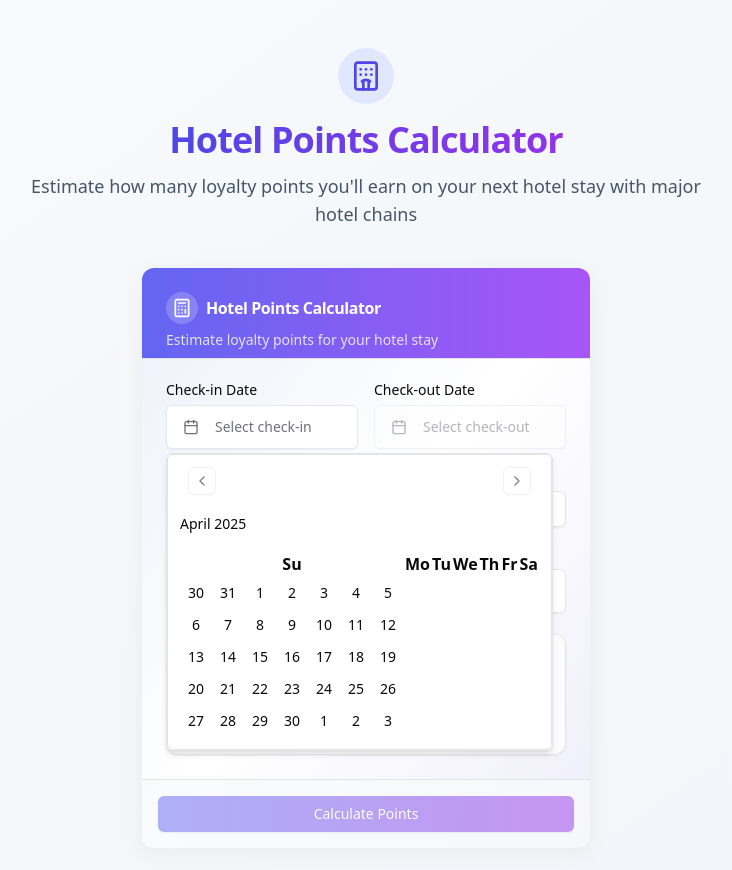
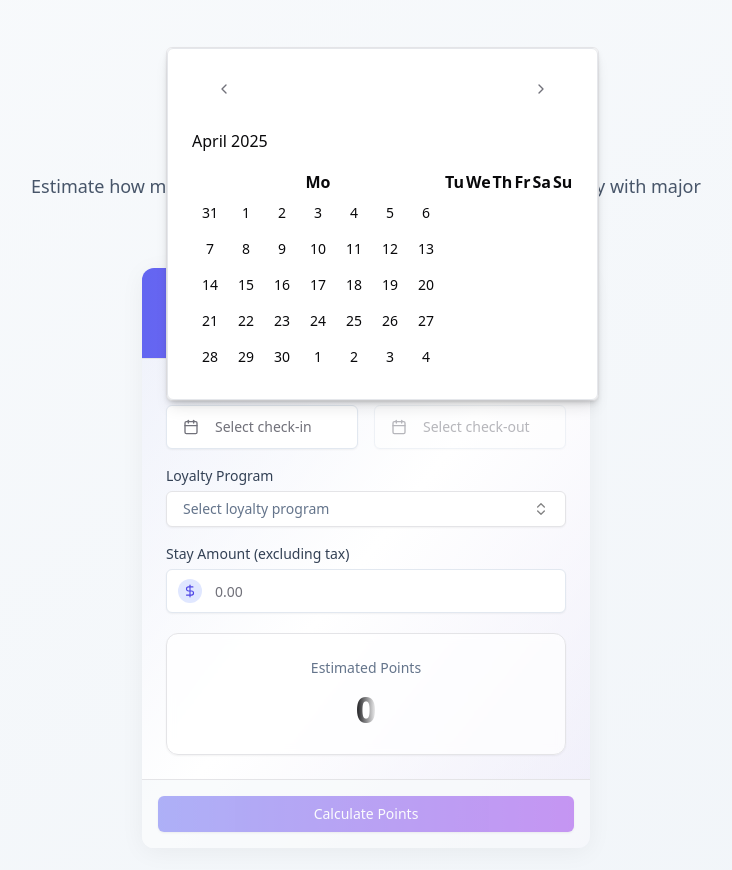
Before and after one commit to Code-Hugo/hotel-points-app, a React (Vite) app: page / in a window 1280 px wide. Both pictures are taken after a click on the button "Select check-in". Shown: the top 870 px of the page, without its empty margins (274-1006 px from the left). Built offline with nearby package versions, Linux system fonts and the light colour scheme.

Commit message:
Redesign calendar component for improved UI/UX

```diff
--- a/src/components/ui/calendar.tsx
+++ b/src/components/ui/calendar.tsx
@@ -3,6 +3,7 @@
 import * as React from "react"
 import { ChevronLeft, ChevronRight } from "lucide-react"
 import { DayPicker, useNavigation } from "react-day-picker"
+import { enGB } from "date-fns/locale"
 
 import { cn } from "@/lib/utils"
 import { buttonVariants } from "@/components/ui/button"
@@ -13,26 +14,26 @@ function CustomNav() {
   const { goToMonth, previousMonth, nextMonth } = useNavigation()
 
   return (
-    <div className="flex items-center justify-between w-full px-2">
+    <div className="flex items-center justify-between w-full px-4 mb-2">
       <button
         type="button"
         onClick={() => previousMonth && goToMonth(previousMonth)}
         className={cn(
-          buttonVariants({ variant: "outline" }),
-          "h-7 w-7 bg-transparent p-0 opacity-50 hover:opacity-100"
+          buttonVariants({ variant: "ghost" }),
+          "h-8 w-8 p-0 text-muted-foreground hover:text-primary"
         )}
       >
-        <ChevronLeft className="h-4 w-4" />
+        <ChevronLeft className="h-5 w-5" />
       </button>
       <button
         type="button"
         onClick={() => nextMonth && goToMonth(nextMonth)}
         className={cn(
-          buttonVariants({ variant: "outline" }),
-          "h-7 w-7 bg-transparent p-0 opacity-50 hover:opacity-100"
+          buttonVariants({ variant: "ghost" }),
+          "h-8 w-8 p-0 text-muted-foreground hover:text-primary"
         )}
       >
-        <ChevronRight className="h-4 w-4" />
+        <ChevronRight className="h-5 w-5" />
       </button>
     </div>
   )
@@ -46,9 +47,13 @@ function Calendar({
 }: CalendarProps) {
   return (
     <DayPicker
-      numberOfMonths={1} // ✅ Ensure only one calendar is rendered
+      numberOfMonths={1}
       showOutsideDays={showOutsideDays}
-      className={cn("p-3", className)}
+      locale={enGB}
+      className={cn(
+        "w-full max-w-md mx-auto p-6 bg-white rounded-xl shadow-lg border border-gray-200",
+        className
+      )}
       components={{
         // @ts-ignore
         Nav: CustomNav,
@@ -56,32 +61,32 @@ function Calendar({
       classNames={{
         months: "flex flex-col space-y-4",
         month: "space-y-4",
-        caption: "flex justify-center pt-1 relative items-center",
-        caption_label: "text-sm font-medium",
+        caption: "flex justify-center text-xl font-semibold text-gray-900",
         nav: "flex items-center justify-between w-full px-2",
-        table: "w-full border-collapse",
+        table: "w-full border-collapse text-sm",
+        head_row: "",
         head_cell:
-          "text-muted-foreground text-center font-normal text-[0.8rem]",
+          "text-muted-foreground text-center font-semibold text-xs py-1",
+        row: "",
         cell: cn(
-          "relative p-0 text-center text-sm focus-within:relative focus-within:z-20",
+          "text-center w-[40px] h-[40px] p-0 align-middle",
           props.mode === "range"
-            ? "[&:has(>.day-range-end)]:rounded-r-md [&:has(>.day-range-start)]:rounded-l-md first:[&:has([aria-selected])]:rounded-l-md last:[&:has([aria-selected])]:rounded-r-md"
+            ? "[&:has(>.day-range-end)]:rounded-r-md [&:has(>.day-range-start)]:rounded-l-md"
             : "[&:has([aria-selected])]:rounded-md"
         ),
         day: cn(
           buttonVariants({ variant: "ghost" }),
-          "h-8 w-8 p-0 font-normal aria-selected:opacity-100"
+          "w-9 h-9 p-0 font-medium text-sm hover:bg-muted focus:outline-none"
         ),
         day_selected:
-          "bg-primary text-primary-foreground hover:bg-primary hover:text-primary-foreground focus:bg-primary focus:text-primary-foreground",
-        day_today: "bg-accent text-accent-foreground",
+          "bg-primary text-white hover:bg-primary focus:bg-primary",
+        day_today: "border border-primary text-primary font-bold",
         day_outside:
           "text-muted-foreground opacity-50 aria-selected:bg-accent/50",
         day_disabled: "text-muted-foreground opacity-50",
-        day_range_middle:
-          "aria-selected:bg-accent aria-selected:text-accent-foreground",
-        day_range_start: "day-range-start",
-        day_range_end: "day-range-end",
+        day_range_middle: "bg-accent text-accent-foreground",
+        day_range_start: "bg-primary text-white rounded-l-md",
+        day_range_end: "bg-primary text-white rounded-r-md",
         day_hidden: "invisible",
         ...classNames,
       }}
@@ -91,5 +96,4 @@ function Calendar({
 }
 
 Calendar.displayName = "Calendar"
-
 export { Calendar }
--- a/src/polymet/components/date-range-picker.tsx
+++ b/src/polymet/components/date-range-picker.tsx
@@ -1,7 +1,7 @@
 "use client";
 
-// import * as React from "react";
 import { format } from "date-fns";
+import { enGB } from "date-fns/locale"; // ✅ Added for Monday-start week
 import { Calendar as CalendarIcon } from "lucide-react";
 import { DateRange } from "react-day-picker";
 
@@ -32,11 +32,7 @@ export default function DateRangePicker({
       data-pol-file-name="date-range-picker"
       data-pol-file-type="component"
     >
-      <Popover
-        data-pol-id="bz1z8x"
-        data-pol-file-name="date-range-picker"
-        data-pol-file-type="component"
-      >
+      <Popover data-pol-id="bz1z8x" data-pol-file-name="date-range-picker" data-pol-file-type="component">
         <PopoverTrigger
           asChild
           data-pol-id="pbproy"
@@ -47,7 +43,7 @@ export default function DateRangePicker({
             variant={"outline"}
             className={cn(
               "w-full justify-start text-left font-normal",
-              !dateRange && "text-muted-foreground",
+              !dateRange && "text-muted-foreground"
             )}
             data-pol-id="wamh1l"
             data-pol-file-name="date-range-picker"
@@ -62,8 +58,7 @@ export default function DateRangePicker({
             {dateRange?.from ? (
               dateRange.to ? (
                 <>
-                  {format(dateRange.from, "LLL dd, y")} -{" "}
-                  {format(dateRange.to, "LLL dd, y")}
+                  {format(dateRange.from, "LLL dd, y")} - {format(dateRange.to, "LLL dd, y")}
                 </>
               ) : (
                 format(dateRange.from, "LLL dd, y")
@@ -93,6 +88,7 @@ export default function DateRangePicker({
             selected={dateRange}
             onSelect={onDateRangeChange}
             numberOfMonths={2}
+            locale={enGB} // ✅ Make weeks start on Monday
             className="rounded-md border"
             data-pol-id="yw75mm"
             data-pol-file-name="date-range-picker"
```
Also changed, not shown: 5 other files (tests, documents, lock files or other folders).
